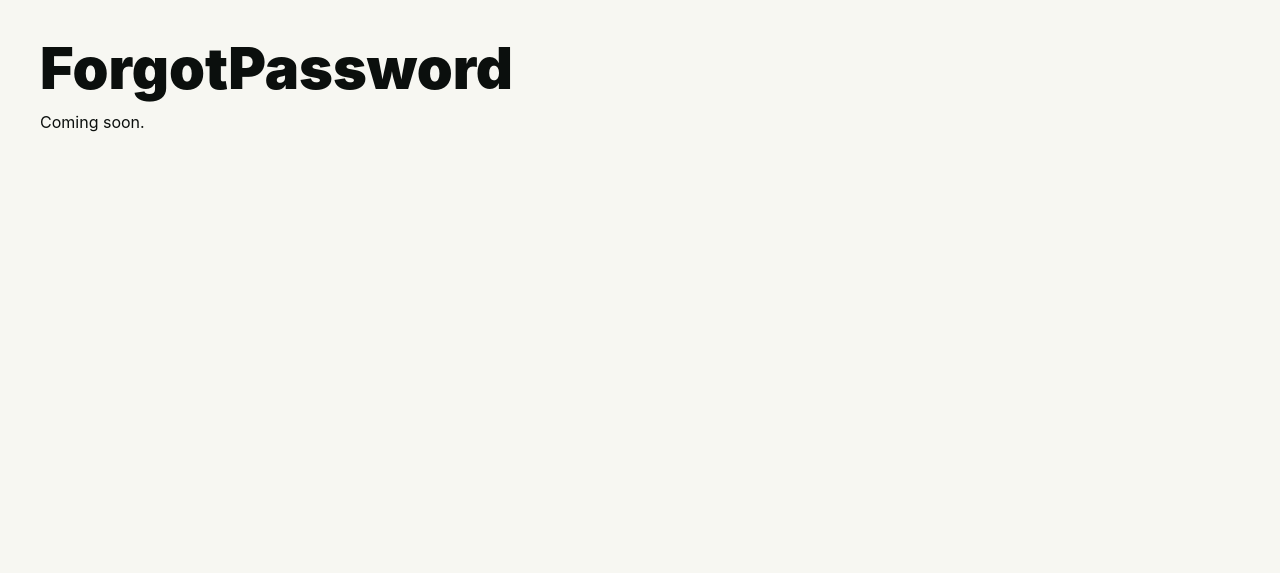
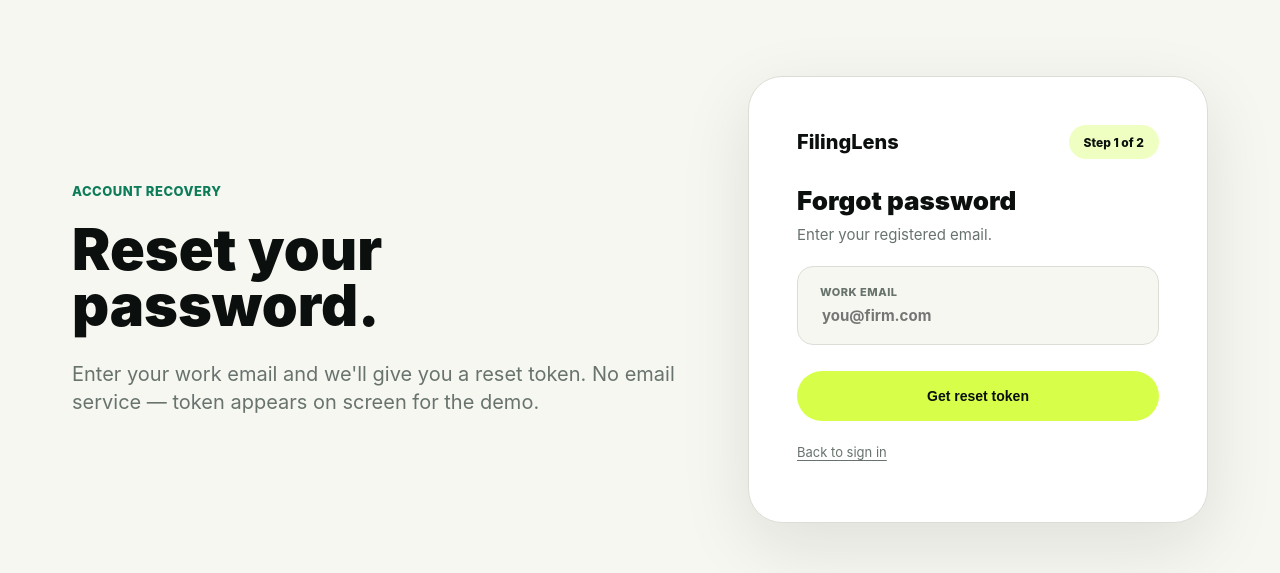
Before and after one commit to mateobuscarons/filingslens, a React (Vite) app in the folder frontend/: page /forgot in a window 1280 px wide. Shown: the top 573 px of the page. Built offline with nearby package versions, Linux system fonts and the light colour scheme; no server answers.

Commit message:
forgot/reset password — backend endpoints + two-step frontend   flow

```diff
--- a/frontend/src/pages/ForgotPassword.jsx
+++ b/frontend/src/pages/ForgotPassword.jsx
@@ -1,4 +1,160 @@
-import React from 'react';
+import React, { useState } from 'react';
+import { Link, useNavigate } from 'react-router-dom';
+import { apiFetch, ApiError } from '../api.js';
+import { useToast } from '../notifications.jsx';
+
 export default function ForgotPassword() {
-  return <div style={{ padding: 40 }}><h2>ForgotPassword</h2><p>Coming soon.</p></div>;
+  const navigate = useNavigate();
+  const toast = useToast();
+
+  const [step, setStep] = useState('request'); // 'request' | 'reset'
+  const [email, setEmail] = useState('');
+  const [token, setToken] = useState('');
+  const [password, setPassword] = useState('');
+  const [showPassword, setShowPassword] = useState(false);
+  const [error, setError] = useState('');
+  const [loading, setLoading] = useState(false);
+
+  async function handleRequest(e) {
+    e.preventDefault();
+    setError('');
+    setLoading(true);
+    try {
+      const data = await apiFetch('/auth/forgot-password', {
+        method: 'POST',
+        body: JSON.stringify({ email }),
+      });
+      setToken(data.resetToken || '');
+      setStep('reset');
+    } catch (err) {
+      setError(err instanceof ApiError ? err.message : 'Something went wrong.');
+    } finally {
+      setLoading(false);
+    }
+  }
+
+  async function handleReset(e) {
+    e.preventDefault();
+    setError('');
+    setLoading(true);
+    try {
+      await apiFetch('/auth/reset-password', {
+        method: 'POST',
+        body: JSON.stringify({ token, password }),
+      });
+      toast.success('Password updated — please sign in.');
+      navigate('/login', { replace: true });
+    } catch (err) {
+      setError(err instanceof ApiError ? err.message : 'Something went wrong.');
+    } finally {
+      setLoading(false);
+    }
+  }
+
+  return (
+    <section className="screen" id="forgot">
+      <div className="login-grid">
+        <div>
+          <p className="eyebrow">Account recovery</p>
+          <h2>Reset your password.</h2>
+          <p className="lead">
+            Enter your work email and we'll give you a reset token. No email service — token appears on screen for the demo.
+          </p>
+        </div>
+
+        <div className="login-card">
+          <div style={{ display: 'flex', alignItems: 'center', justifyContent: 'space-between' }}>
+            <div className="brand">FilingLens</div>
+            <span className="chip soft-accent">{step === 'request' ? 'Step 1 of 2' : 'Step 2 of 2'}</span>
+          </div>
+
+          {step === 'request' ? (
+            <>
+              <h3 className="panel-title" style={{ marginTop: 28 }}>Forgot password</h3>
+              <p className="panel-sub">Enter your registered email.</p>
+              <form onSubmit={handleRequest}>
+                <div className="login-field">
+                  <div className="field-label">Work email</div>
+                  <input
+                    className="field-input"
+                    type="email"
+                    value={email}
+                    onChange={e => setEmail(e.target.value)}
+                    placeholder="you@firm.com"
+                    required
+                    autoFocus
+                  />
+                </div>
+                {error && <p style={{ marginTop: 14, color: 'var(--red)', fontSize: 13, fontWeight: 700 }}>{error}</p>}
+                <div className="actions" style={{ marginTop: 26 }}>
+                  <button className="button accent" type="submit" style={{ flex: 1 }} disabled={loading}>
+                    {loading ? 'Sending…' : 'Get reset token'}
+                  </button>
+                </div>
+              </form>
+            </>
+          ) : (
+            <>
+              <h3 className="panel-title" style={{ marginTop: 28 }}>Set new password</h3>
+              <p className="panel-sub">Your reset token is shown below — copy it or use it directly.</p>
+              <form onSubmit={handleReset}>
+                <div className="login-field">
+                  <div className="field-label">Reset token</div>
+                  <input
+                    className="field-input"
+                    type="text"
+                    value={token}
+                    onChange={e => setToken(e.target.value)}
+                    required
+                  />
+                </div>
+                <div className="login-field" style={{ display: 'flex', alignItems: 'center', gap: 12 }}>
+                  <div style={{ flex: 1 }}>
+                    <div className="field-label">New password</div>
+                    <input
+                      className="field-input"
+                      type={showPassword ? 'text' : 'password'}
+                      value={password}
+                      onChange={e => setPassword(e.target.value)}
+                      placeholder="Min. 8 characters"
+                      required
+                    />
+                  </div>
+                  <button
+                    type="button"
+                    onClick={() => setShowPassword(p => !p)}
+                    style={{ background: 'none', border: 'none', cursor: 'pointer', color: 'var(--muted)', padding: 0, marginTop: 18, lineHeight: 0 }}
+                    aria-label={showPassword ? 'Hide password' : 'Show password'}
+                  >
+                    {showPassword ? (
+                      <svg width="18" height="18" viewBox="0 0 24 24" fill="none" stroke="currentColor" strokeWidth="2" strokeLinecap="round" strokeLinejoin="round">
+                        <path d="M17.94 17.94A10.07 10.07 0 0 1 12 20c-7 0-11-8-11-8a18.45 18.45 0 0 1 5.06-5.94"/>
+                        <path d="M9.9 4.24A9.12 9.12 0 0 1 12 4c7 0 11 8 11 8a18.5 18.5 0 0 1-2.16 3.19"/>
+                        <line x1="1" y1="1" x2="23" y2="23"/>
+                      </svg>
+                    ) : (
+                      <svg width="18" height="18" viewBox="0 0 24 24" fill="none" stroke="currentColor" strokeWidth="2" strokeLinecap="round" strokeLinejoin="round">
+                        <path d="M1 12s4-8 11-8 11 8 11 8-4 8-11 8-11-8-11-8z"/>
+                        <circle cx="12" cy="12" r="3"/>
+                      </svg>
+                    )}
+                  </button>
+                </div>
+                {error && <p style={{ marginTop: 14, color: 'var(--red)', fontSize: 13, fontWeight: 700 }}>{error}</p>}
+                <div className="actions" style={{ marginTop: 26 }}>
+                  <button className="button accent" type="submit" style={{ flex: 1 }} disabled={loading}>
+                    {loading ? 'Updating…' : 'Update password'}
+                  </button>
+                </div>
+              </form>
+            </>
+          )}
+
+          <p className="row-sub" style={{ marginTop: 22 }}>
+            <Link to="/login">Back to sign in</Link>
+          </p>
+        </div>
+      </div>
+    </section>
+  );
 }
```
Also changed, not shown: 2 other files (tests, documents, lock files or other folders).
